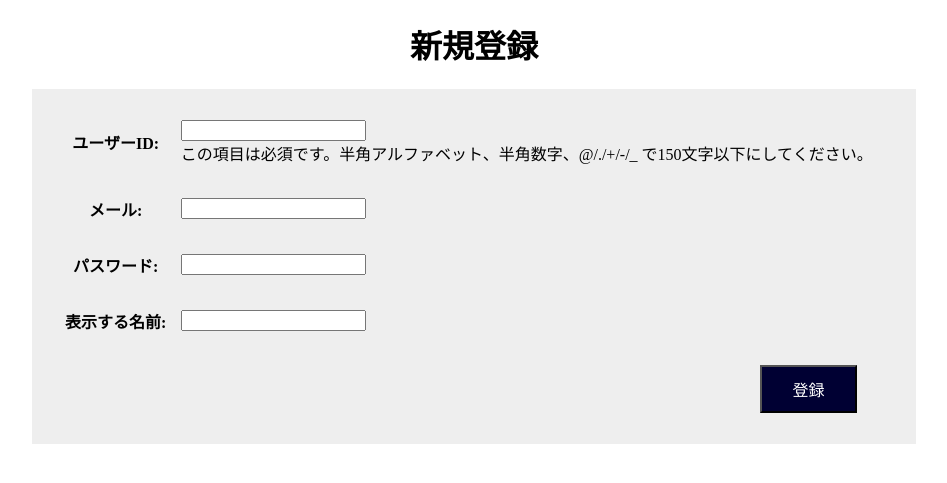
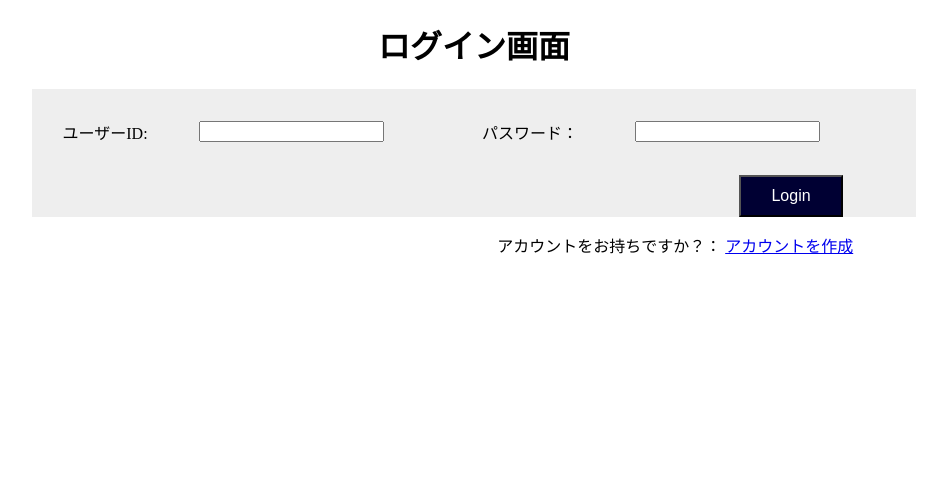
Before and after one commit to jack-app/meidaisai2022_team4, a Django app: page / in a window 1280 px wide. Shown: the top 483 px of the page, without its empty margins (166-1113 px from the left). Run offline with Django 3.2, Linux system fonts and the light colour scheme.

Commit message:
ログイン機能追加

```diff
--- a/account/urls.py
+++ b/account/urls.py
@@ -2,5 +2,8 @@ from django.urls import path
 from . import views
 
 urlpatterns = [
-    path('', views.AccountRegistration.as_view(), name='registration'),
+    path('',views.Login,name='Login'),
+    path("logout",views.Logout,name="Logout"),
+    path('register',views.AccountRegistration.as_view(), name='register'),
+    path("home",views.home,name="home"),
 ]
--- a/account/views.py
+++ b/account/views.py
@@ -1,9 +1,63 @@
 from django.shortcuts import render
 from django.views.generic import TemplateView # テンプレートタグ
 from .forms import AccountForm, AddAccountForm # ユーザーアカウントフォーム
-from django.contrib.auth import authenticate
+from .models import Account # ユーザーアカウントデータベース
+
+# ログイン・ログアウト処理に利用
+from django.contrib.auth import authenticate, login, logout
 from django.http import HttpResponseRedirect, HttpResponse
 from django.urls import reverse
+from django.contrib.auth.decorators import login_required
+
+#ログイン
+def Login(request):
+    # POST
+    if request.method == 'POST':
+        # フォーム入力のユーザーID・パスワード取得
+        ID = request.POST.get('userid')
+        Pass = request.POST.get('password')
+
+        # Djangoの認証機能
+        user = authenticate(username=ID, password=Pass)
+
+        # ユーザー認証
+        if user:
+            #ユーザーアクティベート判定
+            if user.is_active:
+                # ログイン
+                login(request,user)
+                # ホームページ遷移
+                return HttpResponseRedirect(reverse('home'))
+            else:
+                # アカウント利用不可
+                return HttpResponse("アカウントが有効ではありません")
+        # ユーザー認証失敗
+        else:
+            return HttpResponse("ログインIDまたはパスワードが間違っています")
+    # GET
+    else:
+        return render(request, 'account/login.html')
+
+
+#ログアウト
+@login_required
+def Logout(request):
+    logout(request)
+    # ログイン画面遷移
+    return HttpResponseRedirect(reverse('Login'))
+
+
+#ホーム
+@login_required
+def home(request):
+    userid = request.user
+    cur_user = Account.objects.get(user_id=userid)
+
+    params = {"UserID":request.user, "display_name":cur_user.display_name, }
+    return render(request, "account/home.html",context=params)
+
+
+
 
 class  AccountRegistration(TemplateView):
 
--- a/static/account/style.css
+++ b/static/account/style.css
@@ -6,6 +6,11 @@ h1{
     background-color: #EEEEEE;
     margin-left: 15%;
     margin-right: 15%;
+  }
+
+  .message{
+    text-align: right;
+    margin-right:20%;
   }
 
   table.reg_form{
--- /dev/null
+++ b/templates/account/login.html
@@ -0,0 +1,33 @@
+<!DOCTYPE html>
+{% load static %}
+<html lang="ja" dir="ltr">
+<head>
+<meta charset="utf-8">
+<title></title>
+<link rel="stylesheet" href='{% static "account/style.css" %}'/>
+
+</head>
+<body>
+<h1>ログイン画面</h1>
+
+<div class="reg">
+  <form method="post" action="{% url 'Login' %}">
+    {% csrf_token %}
+
+    <table class="reg_form">
+    <tr>
+    <td><label for="userid">ユーザーID:</label></td>
+    <td><input type="text" name="userid"></td>
+    <td><label for="password">パスワード：</label></td>
+    <td><input type="password" name="password"></td>
+    </tr>
+    </table>
+
+    <input type="submit" class="btn" value="Login">
+ </form>
+</div>
+   <p class="message">アカウントをお持ちですか？：
+   <a href="{% url 'register' %}">アカウントを作成</a>
+   </p>
+</body>
+</html>
--- a/templates/account/register.html
+++ b/templates/account/register.html
@@ -13,6 +13,9 @@
 
  {% if AccountCreate %}
    <h1>登録完了!</h1>
+   <p class="message"> ログインは
+    <a href="{% url 'Login' %}">こちら</a>
+   </p>
 
  {% else %}
    <div class="reg">
```
Also changed, not shown: templates/account/home.html (added, +17 -0 lines), timeline/migrations/0006_alter_event_date.py (added).
